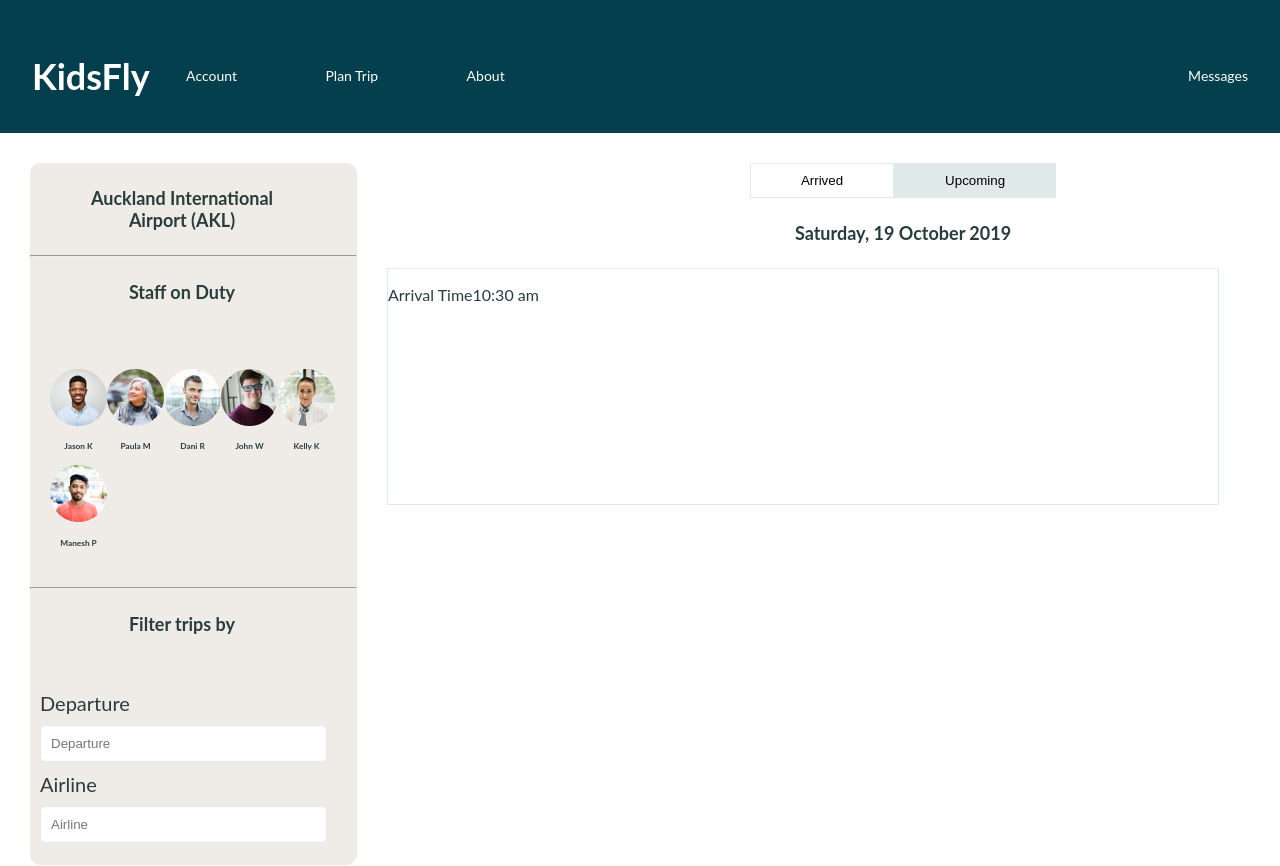
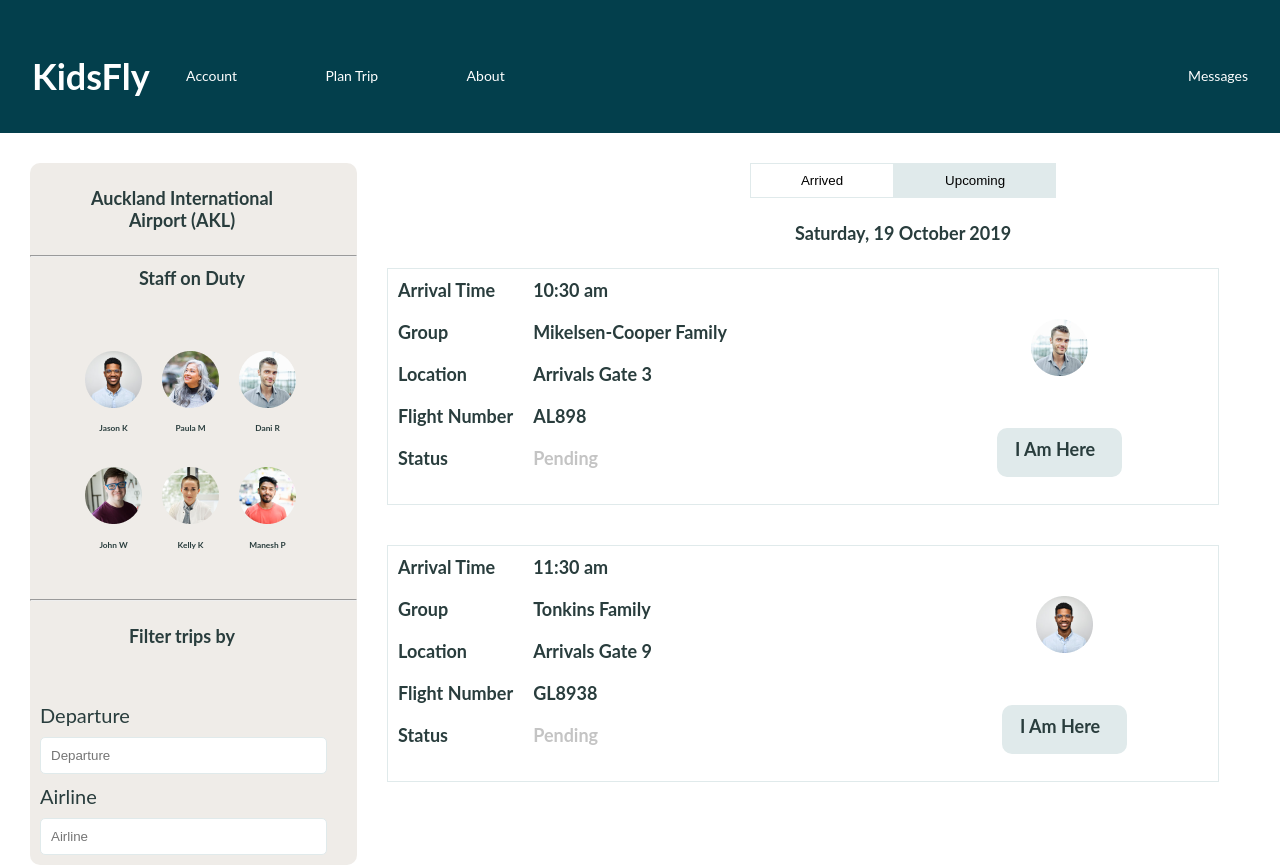
Before and after one commit to Build-Week-Kids-Fly-2/Front-End, a React (Create React App) app in the folder kidsfly/: page / in a window 1280 px wide. Shown: the top 866 px of the page. Built offline with nearby package versions, Linux system fonts and the light colour scheme.

Commit message:
completed form

```diff
--- a/kidsfly/src/Components/StaffUpcoming.js
+++ b/kidsfly/src/Components/StaffUpcoming.js
@@ -21,13 +21,25 @@ const StaffUpcomingStyle =styled.div`
     padding-left:60px;
     width: 244px;
     height: 44px;
-
+    // margin: 10px;
     font-family: Lato;
     font-style: normal;
     font-weight: bold;
     font-size: 18px;
     line-height: 22px;
+    color: #293D3D;
+}
 
+.title2{
+    padding-left:60px;
+    width: 244px;
+    height: 44px;
+    margin: 10px;
+    font-family: Lato;
+    font-style: normal;
+    font-weight: bold;
+    font-size: 18px;
+    line-height: 22px;
     color: #293D3D;
 }
 
@@ -44,16 +56,14 @@ color: #293D3D;
     flex-direction: column;
 }
 
-.staffpic{
-    padding:0px;
-}
-
 .pic{
     display: flex;
     flex-wrap: wrap;
-    padding: 20px;
+    padding: 20px 45px;
 }
-
+ .staffpic{
+     padding: 10px;
+ }
 label{
     margin-left: 10px;
     text-align:left;
@@ -101,6 +111,49 @@ label{
     box-sizing: border-box;
     width: 832px;
     height: 237px;
+    margin-bottom:40px;
+p{
+    // padding-left: 30px;
+    margin: 10px;
+    text-align: left;
+    font-family: Lato;
+    font-style: normal;
+    font-weight: bold;
+    font-size: 18px;
+    line-height: 22px;
+}
+.times{
+    display: flex;
+    flex-direction: column;
+
+}
+.pending{
+    color: #C4C4C4;
+}
+
+.here{
+    font-family: Lato;
+    font-style: normal;
+    font-weight: bold;
+    font-size: 18px;
+    line-height: 22px;
+    width: 125px;
+    height: 49px;
+    background: #E0EAEB;
+    border-radius: 10px;
+    padding-left: 18px;
+    padding-top: 10px;
+    margin-top: 50px;
+}
+
+.staff{
+    margin-left: 250px;
+    margin-top: 50px;
+}
+
+.staff2{
+    margin-left: 330px;
+    margin-top: 50px;
 }
 `
 
@@ -128,7 +181,7 @@ const StaffUpcoming = () => {
                 <h4 className="title">Auckland International Airport
                      (AKL) </h4>
                 <hr></hr>
-                <h4 className="title">Staff on Duty </h4>
+                <h4 className="title2">Staff on Duty </h4>
                 <div className="pic">
                     <div className="staffpic">
                         <img src={Jason} alt="Jason" />
@@ -186,7 +239,44 @@ const StaffUpcoming = () => {
                 </div>
                 <h4 className="date">Saturday, 19 October 2019 </h4>
                 <div className="staffarrive">
-                    <p>Arrival Time </p> <p>10:30  am </p>
+                    <div className="times">
+                        <p>Arrival Time</p>
+                        <p>Group</p>
+                        <p>Location </p>
+                        <p>Flight Number</p>
+                        <p>Status</p>
+                    </div>
+                    <div className="times">
+                        <p>10:30  am </p>
+                        <p>Mikelsen-Cooper Family</p>
+                        <p>Arrivals Gate 3 </p>
+                        <p>AL898 </p>
+                        <p className="pending">Pending </p>
+                    </div>
+                    <div className="staff">
+                        <img src={Dani} alt="Dani"/>
+                        <p className="here">I Am Here</p>
+                    </div>
+                </div>
+                <div className="staffarrive">
+                    <div className="times">
+                        <p>Arrival Time</p>
+                        <p>Group</p>
+                        <p>Location </p>
+                        <p>Flight Number</p>
+                        <p>Status</p>
+                    </div>
+                    <div className="times">
+                        <p>11:30  am </p>
+                        <p>Tonkins Family</p>
+                        <p>Arrivals Gate 9 </p>
+                        <p>GL8938 </p>
+                        <p className="pending">Pending </p>
+                    </div>
+                    <div className="staff2">
+                        <img src={Jason} alt="Jason"/>
+                        <p className="here">I Am Here</p>
+                    </div>
                 </div>
             </section>
     </div>
```
Lines whose indentation alone changed are shown as unchanged.
